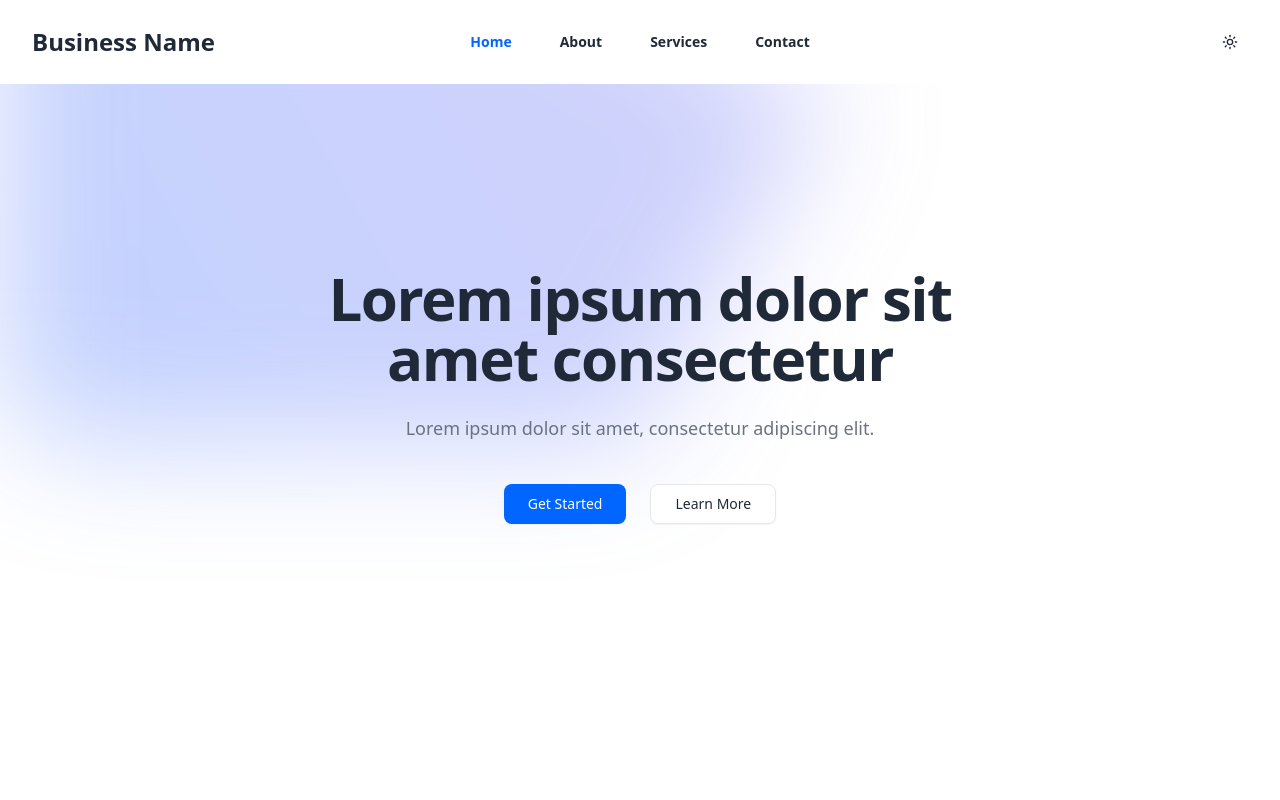
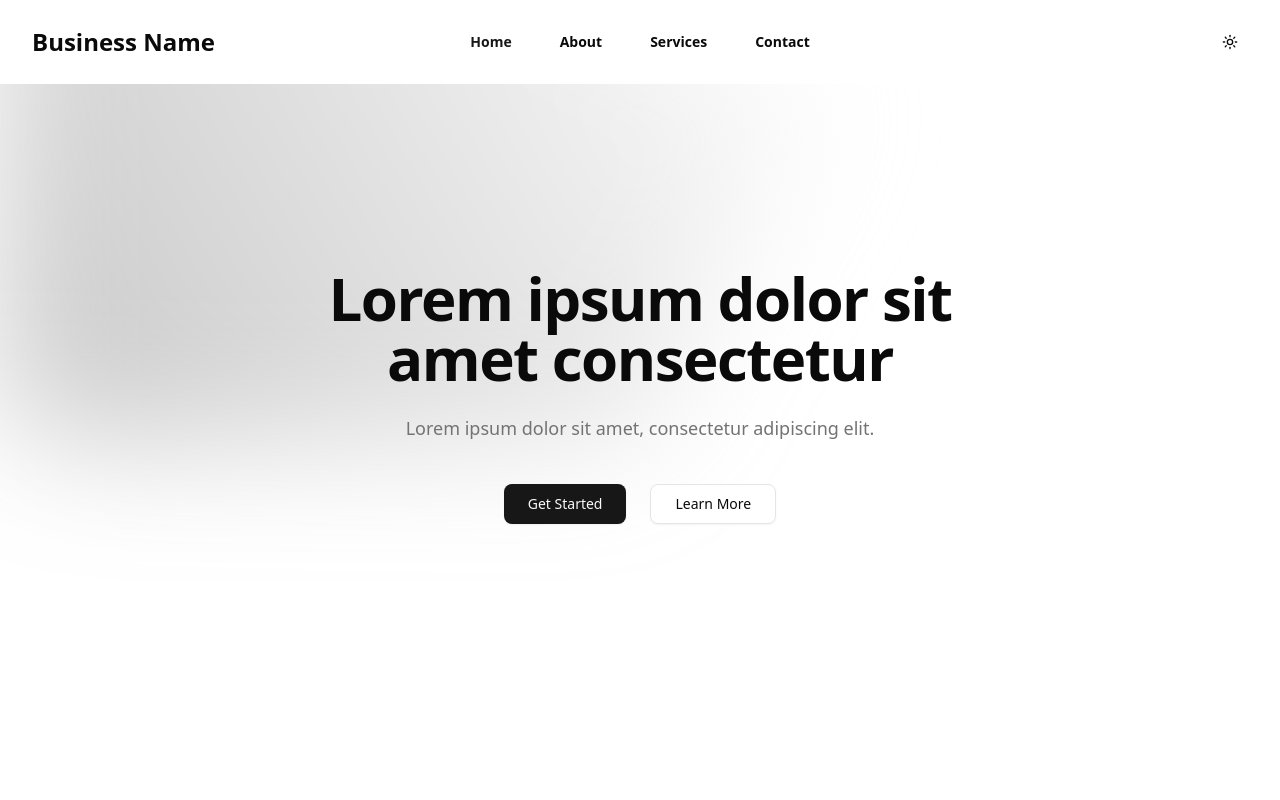
Before and after one commit to mandula-abhilash/business-template, a Next.js app in the folder frontend/: page / in a window 1280 px wide. Shown: the top 800 px of the page. Built offline with nearby package versions, Linux system fonts and the light colour scheme.

Commit message:
Fix theme toggle

```diff
--- a/frontend/src/app/layout.js
+++ b/frontend/src/app/layout.js
@@ -64,7 +64,7 @@ export default function RootLayout({ children }) {
       <body
         className={`${geistSans.variable} ${geistMono.variable} antialiased min-h-screen bg-background text-foreground flex flex-col`}
       >
-        <ThemeProvider attribute="class" defaultTheme="system" enableSystem>
+        <ThemeProvider>
           <Header />
           <main className="flex-1">{children}</main>
           <Footer />
--- a/frontend/src/components/theme-provider.js
+++ b/frontend/src/components/theme-provider.js
@@ -1,36 +1,17 @@
 "use client";
 
 import { ThemeProvider as NextThemesProvider } from "next-themes";
-import { useEffect } from "react";
-import { colorPalette, generateCssVariables } from "@/config/colors";
-
-function updateThemeColors() {
-  const cssVars = generateCssVariables(colorPalette);
-
-  // Update light theme variables
-  Object.entries(cssVars.light).forEach(([key, value]) => {
-    document.documentElement.style.setProperty(key, value);
-  });
-
-  // Update dark theme variables
-  const darkVars = Object.entries(cssVars.dark)
-    .map(([key, value]) => `  ${key}: ${value};`)
-    .join("\n");
-
-  // Update or create dark mode style
-  let style = document.getElementById("theme-colors");
-  if (!style) {
-    style = document.createElement("style");
-    style.id = "theme-colors";
-    document.head.appendChild(style);
-  }
-  style.textContent = `.dark {\n${darkVars}\n}`;
-}
 
 export function ThemeProvider({ children, ...props }) {
-  useEffect(() => {
-    updateThemeColors();
-  }, []);
-
-  return <NextThemesProvider {...props}>{children}</NextThemesProvider>;
+  return (
+    <NextThemesProvider
+      attribute="class"
+      defaultTheme="system"
+      enableSystem
+      disableTransitionOnChange
+      {...props}
+    >
+      {children}
+    </NextThemesProvider>
+  );
 }
--- a/frontend/tailwind.config.js
+++ b/frontend/tailwind.config.js
@@ -29,25 +29,13 @@ module.exports = {
           DEFAULT: "var(--secondary)",
           foreground: "var(--secondary-foreground)",
         },
-        destructive: {
-          DEFAULT: "var(--destructive)",
-          foreground: "var(--destructive-foreground)",
+        accent: {
+          DEFAULT: "var(--accent)",
+          foreground: "var(--accent-foreground)",
         },
         muted: {
           DEFAULT: "var(--muted)",
           foreground: "var(--muted-foreground)",
-        },
-        accent: {
-          DEFAULT: "var(--accent)",
-          foreground: "var(--accent-foreground)",
-        },
-        popover: {
-          DEFAULT: "var(--popover)",
-          foreground: "var(--popover-foreground)",
-        },
-        card: {
-          DEFAULT: "var(--card)",
-          foreground: "var(--card-foreground)",
         },
       },
       borderRadius: {
```
